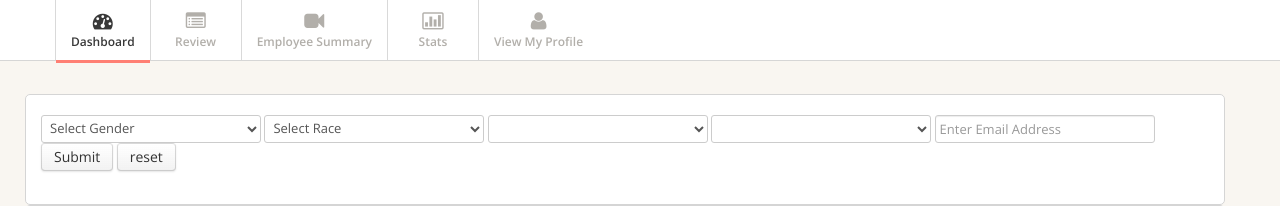
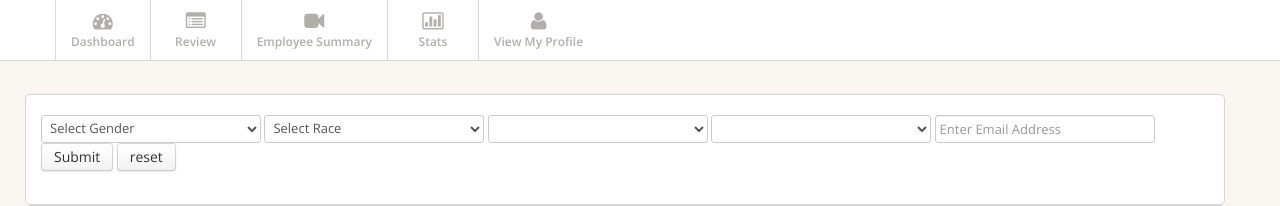
Before and after one commit to joashivanmoodley/tangent, a Django app: template employee/templates/review.html in a window 1280 px wide. Shown: the part 54-260 px from the top of the page. Run offline with Django 3.2, Linux system fonts and the light colour scheme; the template is opened without the code that fills it, so the values that code supplies are empty; some libraries are stand-ins or nearby versions.

Commit message:
cleared the code

```diff
--- a/employee/templates/base.html
+++ b/employee/templates/base.html
@@ -45,7 +45,7 @@
   <div class="subnavbar-inner">
     <div class="container">
       <ul class="mainnav">
-        <li class="active"><a href="/employee/dashboard/"><i class="icon-dashboard"></i><span>Dashboard</span> </a> </li>
+        <li><a href="/employee/dashboard/"><i class="icon-dashboard"></i><span>Dashboard</span> </a> </li>
         <li><a href="/employee/review/"><i class="icon-list-alt"></i><span>Review</span> </a> </li>
         <li><a href="/employee/summary/"><i class="icon-facetime-video"></i><span>Employee Summary</span> </a></li>
         <li><a href="/employee/stats/"><i class="icon-bar-chart"></i><span>Stats</span> </a> </li>
```
